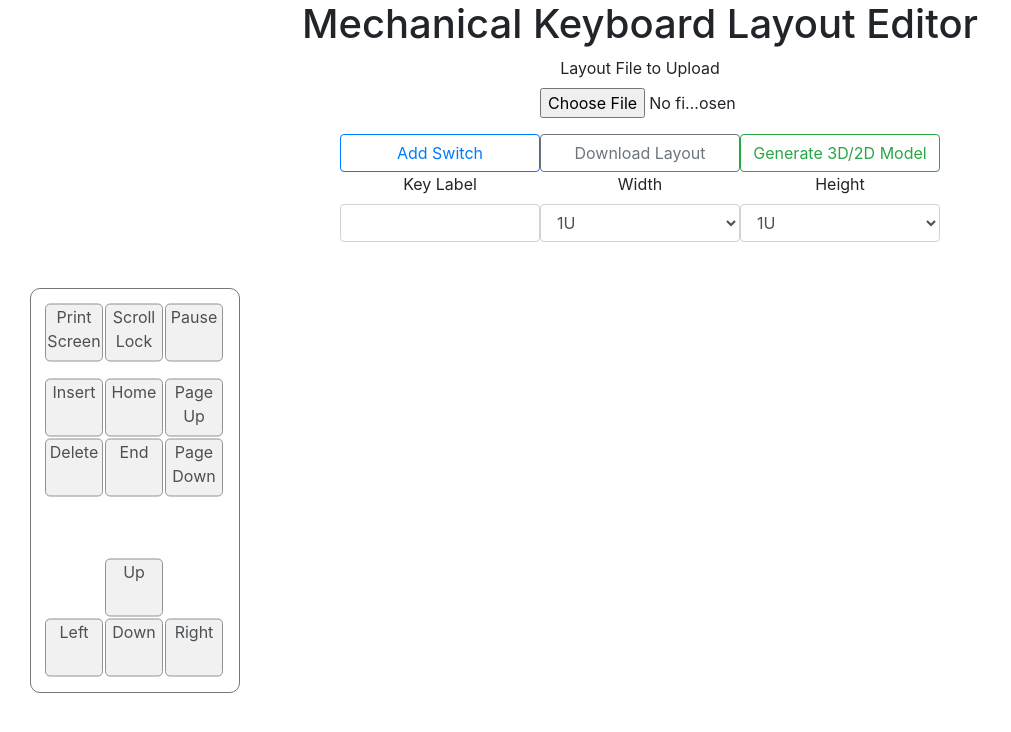
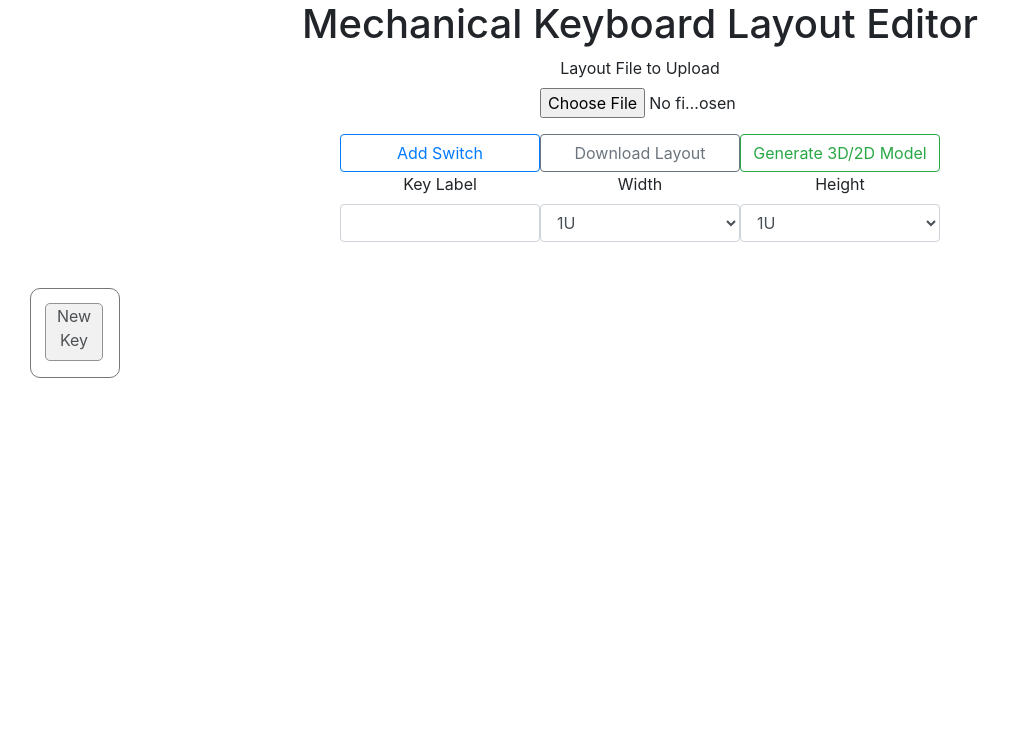
Before and after one commit to SinjinJang/mechanical-keyboard-layout-editor, a React (Create React App) app: page / in a window 1280 px wide. Shown: the top 732 px of the page, without its empty margins (0-1011 px from the left). Built offline with nearby package versions, Linux system fonts and the light colour scheme.

Commit message:
기본 입력값을 스위치 하나만 남기고 모두 지움

```diff
--- a/src/App.js
+++ b/src/App.js
@@ -117,29 +117,14 @@ class KeyPlate extends React.Component {
   constructor(props) {
     super(props);
 
+    const defaultLayout = {
+      'New Key': { 'x': 0, 'y': 0, 'w': 1, 'h': 1 },
+    };
+    const defaultSize = this.resizePlate(defaultLayout);
     this.state = {
-      width: 2 + 1,
-      height: 5.25 + 1,
-      layout: {
-        'Print Screen': { 'x': 0, 'y': 0, 'w': 1, 'h': 1 },
-        'Scroll Lock': { 'x': 1, 'y': 0, 'w': 1, 'h': 1 },
-        'Pause': { 'x': 2, 'y': 0, 'w': 1, 'h': 1 },
-
-        'Insert': { 'x': 0, 'y': 1.25, 'w': 1, 'h': 1 },
-        'Home': { 'x': 1, 'y': 1.25, 'w': 1, 'h': 1 },
-        'Page Up': { 'x': 2, 'y': 1.25, 'w': 1, 'h': 1 },
-
-        'Delete': { 'x': 0, 'y': 2.25, 'w': 1, 'h': 1 },
-        'End': { 'x': 1, 'y': 2.25, 'w': 1, 'h': 1 },
-        'Page Down': { 'x': 2, 'y': 2.25, 'w': 1, 'h': 1 },
-
-        'Up': { 'x': 1, 'y': 4.25, 'w': 1, 'h': 1 },
-
-        'Left': { 'x': 0, 'y': 5.25, 'w': 1, 'h': 1 },
-        'Down': { 'x': 1, 'y': 5.25, 'w': 1, 'h': 1 },
-        'Right': { 'x': 2, 'y': 5.25, 'w': 1, 'h': 1 },
-      },
       selectedKey: '',
+      layout: defaultLayout,
+      ...defaultSize,
     };
   }
 
```
